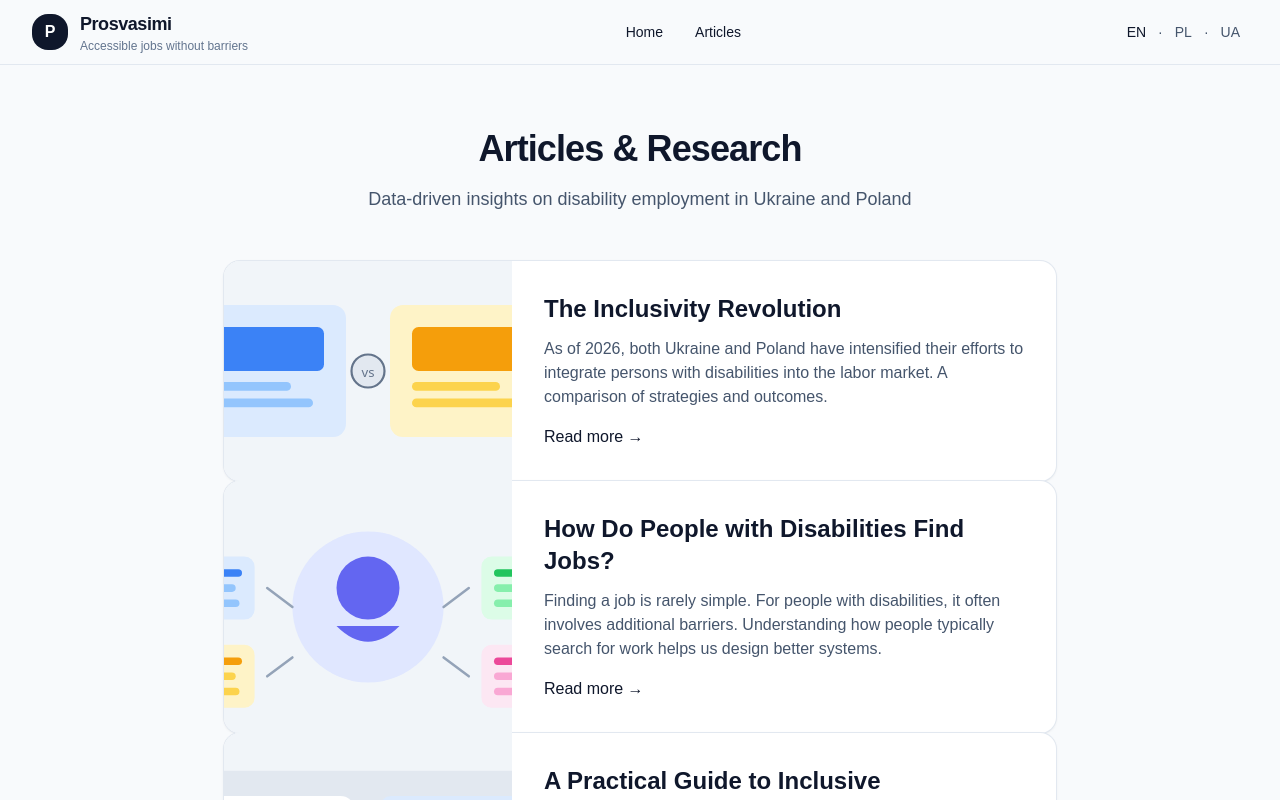
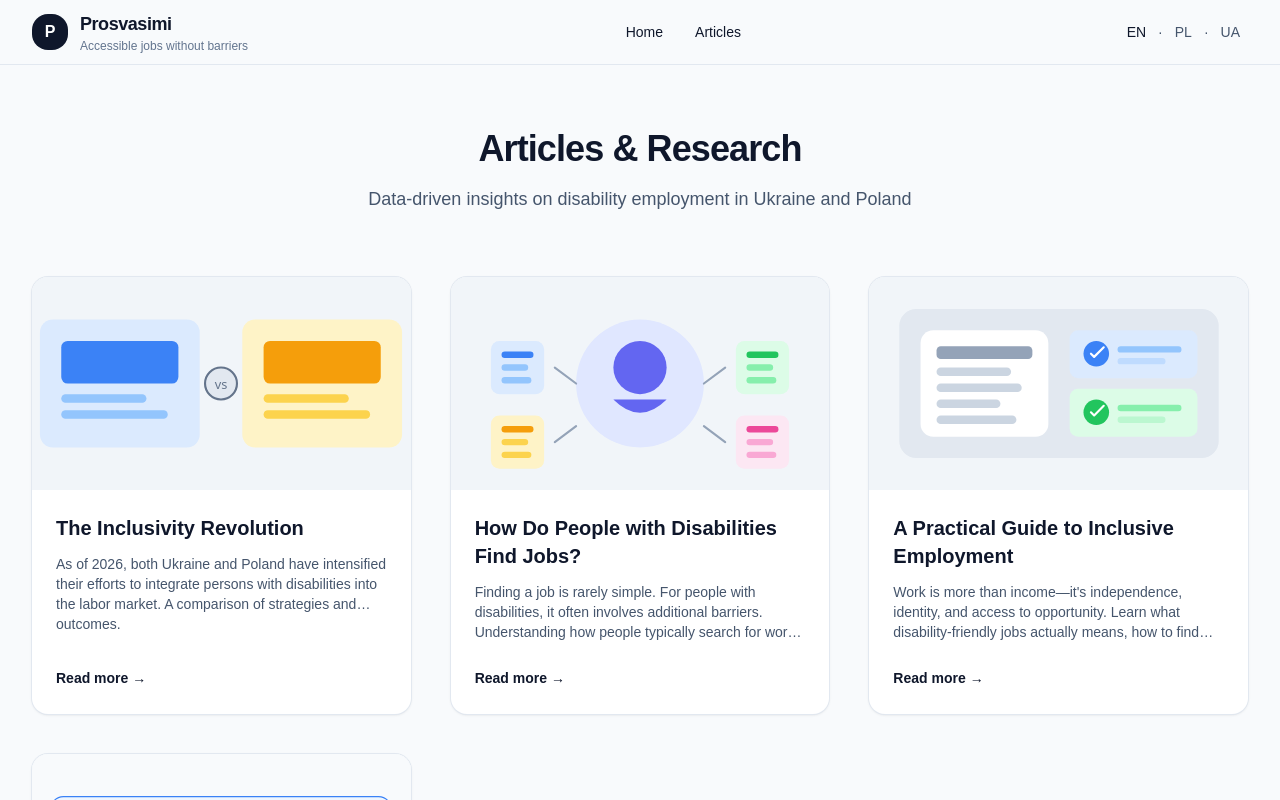
Before and after one commit to AnnaTumanova/prosvasimi, a Next.js app: page /articles in a window 1280 px wide. Shown: the top 800 px of the page. Built offline with nearby package versions, Linux system fonts and the light colour scheme.

Commit message:
Change articles page to a 3-column grid layout with vertical cards

```diff
--- a/src/app/articles/page.tsx
+++ b/src/app/articles/page.tsx
@@ -62,20 +62,25 @@ function ArticleCard({
 }) {
   return (
     <Link href={`/articles/${slug}`}>
-      <article className="group rounded-2xl bg-white ring-1 ring-slate-200 shadow-sm hover:ring-slate-300 hover:shadow-lg transition-all cursor-pointer overflow-hidden flex flex-col sm:flex-row">
+      <article className="group h-full rounded-2xl bg-white ring-1 ring-slate-200 shadow-sm hover:ring-slate-300 hover:shadow-xl transition-all cursor-pointer overflow-hidden flex flex-col">
         {image && (
-          <div className="sm:w-72 h-48 sm:h-auto flex-shrink-0 bg-slate-100">
+          <div className="aspect-[16/9] w-full overflow-hidden bg-slate-100">
             <img
               src={image}
               alt={title}
-              className="w-full h-full object-cover group-hover:scale-105 transition-transform duration-300"
+              className="w-full h-full object-cover group-hover:scale-105 transition-transform duration-500"
             />
           </div>
         )}
-        <div className="p-6 sm:p-8 flex flex-col justify-center">
-          <h2 className="text-xl sm:text-2xl font-bold text-slate-900 mb-3 group-hover:text-slate-700 transition-colors">{title}</h2>
-          <p className="text-slate-600 mb-4 line-clamp-3">{excerpt}</p>
-          <span className="text-slate-900 font-medium group-hover:underline">{readMore} →</span>
+        <div className="p-6 flex flex-col flex-grow">
+          <h2 className="text-xl font-bold text-slate-900 mb-3 group-hover:text-slate-700 transition-colors line-clamp-2">{title}</h2>
+          <p className="text-slate-600 mb-6 line-clamp-3 text-sm flex-grow">{excerpt}</p>
+          <div className="mt-auto">
+            <span className="text-slate-900 text-sm font-semibold group-hover:underline inline-flex items-center gap-1">
+              {readMore}
+              <span className="group-hover:translate-x-1 transition-transform">→</span>
+            </span>
+          </div>
         </div>
       </article>
     </Link>
@@ -507,13 +512,13 @@ export default function ArticlesPage() {
       </header>
 
       <main className="py-12 sm:py-16">
-        <div className="mx-auto max-w-4xl px-4 sm:px-6 lg:px-8">
-          <div className="text-center mb-12">
-            <h1 className="text-3xl sm:text-4xl font-extrabold tracking-tight">{t.pageTitle}</h1>
-            <p className="mt-4 text-lg text-slate-600">{t.pageSubtitle}</p>
+        <div className="mx-auto max-w-7xl px-4 sm:px-6 lg:px-8">
+          <div className="text-center mb-16">
+            <h1 className="text-3xl sm:text-4xl font-extrabold tracking-tight text-slate-900">{t.pageTitle}</h1>
+            <p className="mt-4 text-lg text-slate-600 max-w-2xl mx-auto">{t.pageSubtitle}</p>
           </div>
 
-          <div className="space-y-12">
+          <div className="grid grid-cols-1 md:grid-cols-2 lg:grid-cols-3 gap-8 sm:gap-10">
             <ArticleCard
               title={lang === "en" ? "The Inclusivity Revolution" : lang === "ua" ? "Реформа 2026" : "Inkluzywny rynek pracy 2026"}
               excerpt={lang === "en"
```
